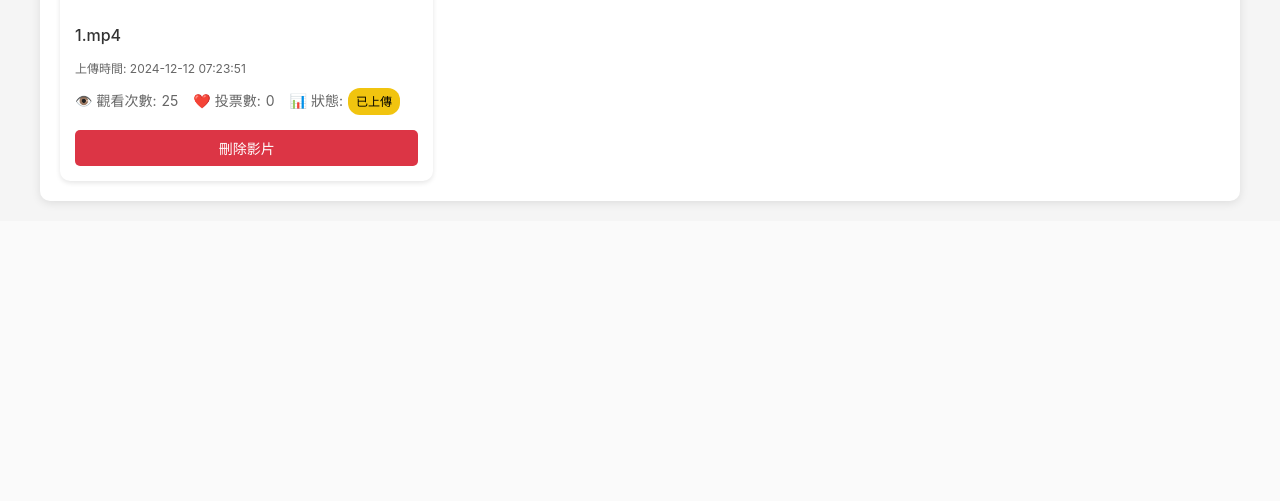
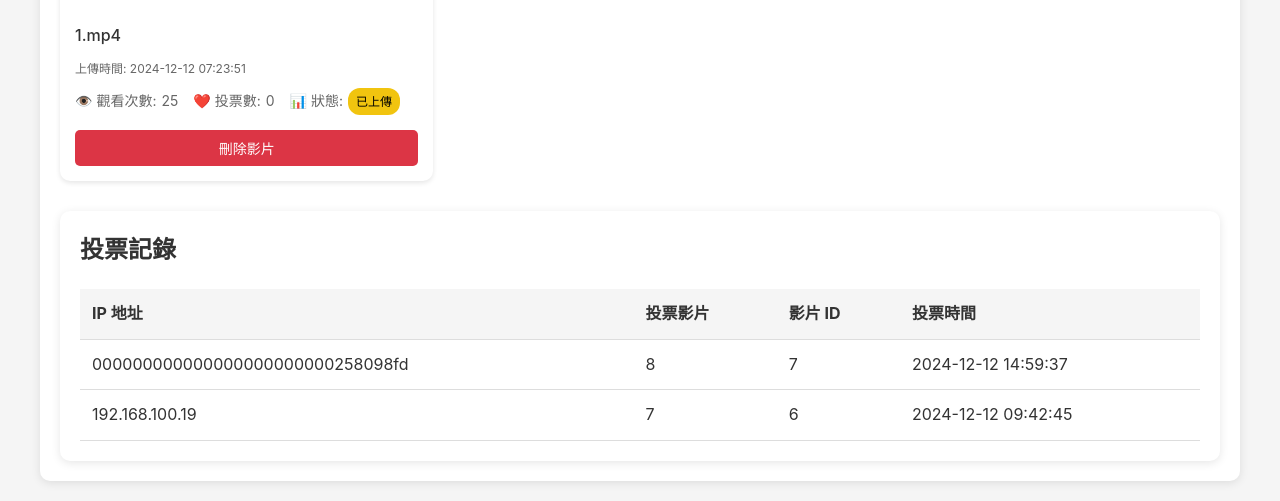
Before and after one commit to H8Y8/babyvote, a Flask app: page /admin in a window 1280 px wide. Shown: the part 1122-1623 px from the top of the page. Before the commit the page ends 1327 px from the top, so only its background shows below. Run offline with Flask 3, Linux system fonts and the light colour scheme; the visitor is signed in with stand-in values (Sample User, id 1).

Commit message:
穩定運行版

```diff
--- a/app.py
+++ b/app.py
@@ -89,6 +89,22 @@ def admin():
 
     # 從數據庫獲取影片列表
     videos = Video.query.order_by(Video.upload_time.desc()).all()
+
+    # 獲取所有投票記錄
+    votes = Vote.query.order_by(Vote.timestamp.desc()).all()
+
+    # 整理投票記錄
+    vote_records = []
+    for vote in votes:
+        video = Video.query.get(vote.video_id)
+        if video:
+            vote_records.append({
+                'ip': vote.ip_address,
+                'video_title': video.title,
+                'video_id': video.id,
+                'timestamp': vote.timestamp
+            })
+
     video_stats = [{
         'filename': video.filename,
         'votes': video.votes,
@@ -97,8 +113,10 @@ def admin():
         'upload_time': video.upload_time
     } for video in videos]
 
-    # 將 STATUS_MAP 傳遞給模板
-    return render_template('admin.html', videos=video_stats, STATUS_MAP=STATUS_MAP)
+    return render_template('admin.html',
+                         videos=video_stats,
+                         STATUS_MAP=STATUS_MAP,
+                         vote_records=vote_records)
 
 @app.route('/delete/<filename>', methods=['POST'])
 @requires_auth
@@ -167,7 +185,7 @@ def compress_video(input_path, output_path):
         return False
 
 def secure_chinese_filename(filename):
-    """自定義的安全檔��函數，支持中文"""
+    """自定義的安全檔數，支持中文"""
     # 將檔名分成名稱和副檔名
     name, ext = os.path.splitext(filename)
 
@@ -229,7 +247,7 @@ def upload_file():
         db.session.rollback()
         if os.path.exists(filepath):
             os.remove(filepath)
-        app.logger.error(f"上傳文件時出錯: {str(e)}")
+        app.logger.error(f"上傳文件時發生錯誤: {str(e)}")
         return jsonify({'error': f'文件上傳失敗: {str(e)}'}), 500
 
 # 異步壓縮處理
@@ -278,43 +296,69 @@ def compress_video_async(filename):
 
 @app.route('/vote/<filename>', methods=['POST'])
 def vote(filename):
-    user_ip = request.remote_addr
+    # 使用瀏覽器指紋作為裝置識別
+    device_fingerprint = request.headers.get('X-Device-Fingerprint')
+    app.logger.info(f"收到投票請求: filename={filename}, fingerprint={device_fingerprint}")
+
+    if not device_fingerprint:
+        app.logger.error("無法獲取裝置指紋")
+        return jsonify({'error': '無法識別裝置'}), 400
+
     video = Video.query.filter_by(filename=filename).first()
-
     if not video:
+        app.logger.error(f"找不到影片: {filename}")
         return jsonify({'error': 'Video not found'}), 404
 
-    # 檢查是否已投票
-    existing_vote = Vote.query.filter_by(
-        ip_address=user_ip
-    ).first()
+    try:
+        app.logger.info(f"檢查是否已投票: video_id={video.id}, fingerprint={device_fingerprint}")
+        # 檢查是否已經對這個影片投票
+        existing_vote = Vote.query.filter_by(
+            video_id=video.id,
+            ip_address=device_fingerprint
+        ).first()
 
-    if existing_vote and existing_vote.video_id == video.id:
-        # 收回投票
-        db.session.delete(existing_vote)
-        video.votes -= 1
-        voted = False
-    else:
-        # 如果之前給其他影片，先收回
         if existing_vote:
-            prev_video = Video.query.get(existing_vote.video_id)
-            if prev_video:
-                prev_video.votes -= 1
+            app.logger.info("取消現有投票")
+            # 如果已經投過這個影片，則取消投票
             db.session.delete(existing_vote)
+            video.votes -= 1
+            voted = False
+            previous_vote_id = None
+        else:
+            app.logger.info("檢查是否投過其他影片")
+            # 檢查是否投過其他影片
+            previous_vote = Vote.query.filter_by(ip_address=device_fingerprint).first()
+            if previous_vote:
+                app.logger.info(f"取消之前的投票: video_id={previous_vote.video_id}")
+                # 取消之前的投票
+                prev_video = Video.query.get(previous_vote.video_id)
+                if prev_video:
+                    prev_video.votes -= 1
+                previous_vote_id = previous_vote.video_id
+                db.session.delete(previous_vote)
+            else:
+                previous_vote_id = None
 
-        # 新增投票
-        new_vote = Vote(video_id=video.id, ip_address=user_ip)
-        db.session.add(new_vote)
-        video.votes += 1
-        voted = True
+            app.logger.info("新增投票")
+            # 新增投票
+            new_vote = Vote(video_id=video.id, ip_address=device_fingerprint)
+            db.session.add(new_vote)
+            video.votes += 1
+            voted = True
 
-    db.session.commit()
+        db.session.commit()
+        app.logger.info(f"投票成功: votes={video.votes}, voted={voted}")
 
-    return jsonify({
-        'votes': video.votes,
-        'voted': voted,
-        'previousVote': existing_vote.video_id if existing_vote else None
-    })
+        return jsonify({
+            'votes': video.votes,
+            'voted': voted,
+            'previousVote': previous_vote_id
+        })
+
+    except Exception as e:
+        db.session.rollback()
+        app.logger.error(f"投票失敗: {str(e)}")
+        return jsonify({'error': '投票失敗'}), 500
 
 @app.route('/view/<filename>', methods=['POST'])
 def record_view(filename):
@@ -357,13 +401,15 @@ def allowed_file(filename):
 @app.route('/videos')
 def get_videos():
     user_ip = request.remote_addr
-    videos = Video.query.order_by(Video.upload_time).all()
 
     # 獲取當前用戶的投票
     current_vote = Vote.query.filter_by(ip_address=user_ip).first()
 
+    # 獲取所有已完成的影片
+    videos = Video.query.filter_by(status='completed').order_by(Video.upload_time).all()
+
     return jsonify([{
-        'id': video.id,           # 添加 id
+        'id': video.id,
         'filename': video.filename,
         'title': video.title,
         'votes': video.votes,
--- a/templates/admin.html
+++ b/templates/admin.html
@@ -128,6 +128,41 @@
         background-color: #e74c3c;
         color: #fff;
       }
+
+      .section {
+        margin-top: 30px;
+        background: white;
+        padding: 20px;
+        border-radius: 10px;
+        box-shadow: 0 2px 10px rgba(0, 0, 0, 0.1);
+      }
+
+      .section h2 {
+        margin-bottom: 20px;
+        color: #333;
+      }
+
+      table {
+        width: 100%;
+        border-collapse: collapse;
+        margin-top: 10px;
+      }
+
+      th,
+      td {
+        padding: 12px;
+        text-align: left;
+        border-bottom: 1px solid #ddd;
+      }
+
+      th {
+        background-color: #f5f5f5;
+        font-weight: bold;
+      }
+
+      tr:hover {
+        background-color: #f9f9f9;
+      }
     </style>
   </head>
   <body>
@@ -177,6 +212,30 @@
       {% else %}
       <div class="no-videos">目前沒有上傳的影片</div>
       {% endif %}
+
+      <div class="section">
+        <h2>投票記錄</h2>
+        <table>
+          <thead>
+            <tr>
+              <th>IP 地址</th>
+              <th>投票影片</th>
+              <th>影片 ID</th>
+              <th>投票時間</th>
+            </tr>
+          </thead>
+          <tbody>
+            {% for record in vote_records %}
+            <tr>
+              <td>{{ record.ip }}</td>
+              <td>{{ record.video_title }}</td>
+              <td>{{ record.video_id }}</td>
+              <td>{{ record.timestamp|datetime }}</td>
+            </tr>
+            {% endfor %}
+          </tbody>
+        </table>
+      </div>
     </div>
 
     <script>
```
Also changed, not shown: models.py (+5 -2 lines), templates/index.html (+78 -34 lines), instance/videos.db.
